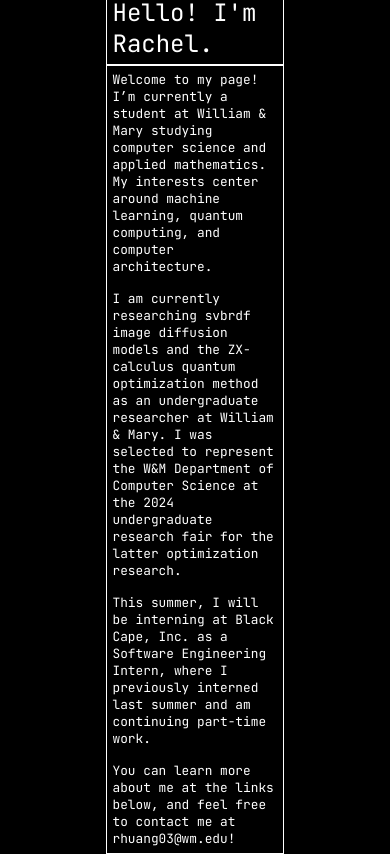
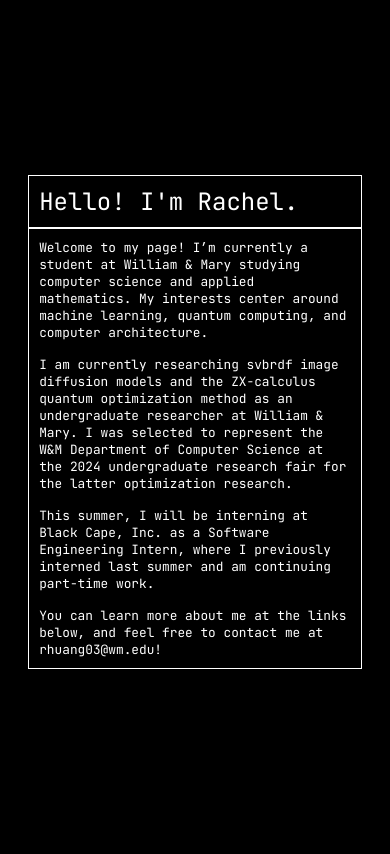
Before and after one commit to rrachelhuangg/website, a React (Create React App) app in the folder website/: page / in a window 390 px wide. Built offline with nearby package versions, Linux system fonts and the light colour scheme.

Commit message:
Mobile view

```diff
--- a/website/src/index.css
+++ b/website/src/index.css
@@ -36,3 +36,9 @@ html, body{
   flex-direction: column;
   gap:15px;
 }
+
+@media(max-width:480px){
+  #card{
+    width:85vw;
+  }
+}
```
